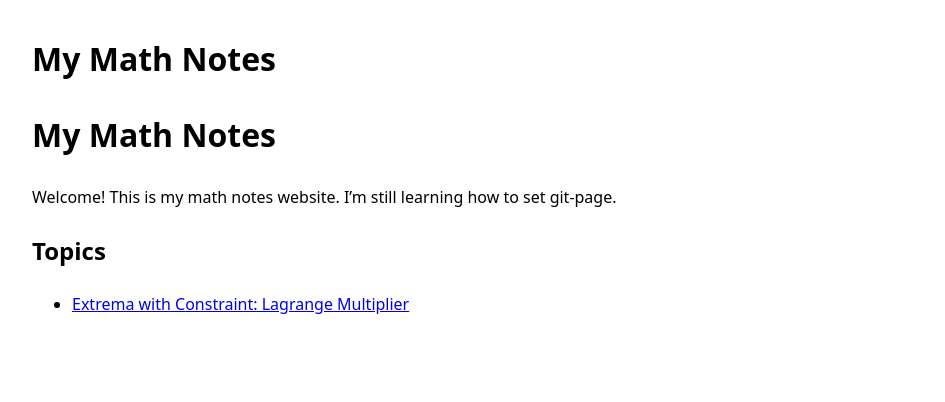
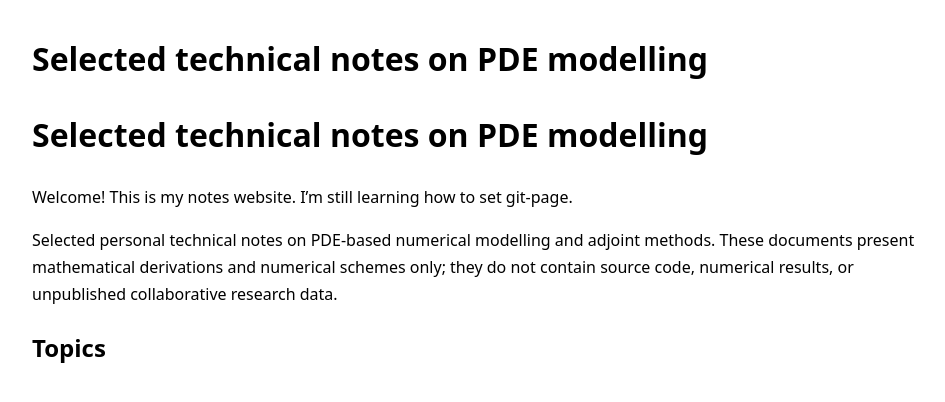
Before and after one commit to LIN-RQ/Math-Notes, a Jekyll site: the page built from index.md, in a window 1280 px wide. Shown: the top 402 px of the page, without its empty margins (158-1103 px from the left). Built offline with Jekyll 4.4.1, drawn with Linux system fonts in a browser that asks for light colours; our own code applies the rules of GitHub Pages for plain Markdown files.

Commit message:
Revise index.md with new title and content
Updated the introduction and added a description of the notes.

```diff
--- a/index.md
+++ b/index.md
@@ -1,6 +1,10 @@
-# My Math Notes
+# Selected technical notes on PDE modelling
 
-Welcome! This is my math notes website. I'm still learning how to set git-page.
+Welcome!
+This is my notes website.
+I'm still learning how to set git-page.
+
+Selected personal technical notes on PDE-based numerical modelling and adjoint methods. These documents present mathematical derivations and numerical schemes only; they do not contain source code, numerical results, or unpublished collaborative research data.
+
 
 ## Topics
-- [Extrema with Constraint: Lagrange Multiplier](lagrange-multipliers.md)
```
